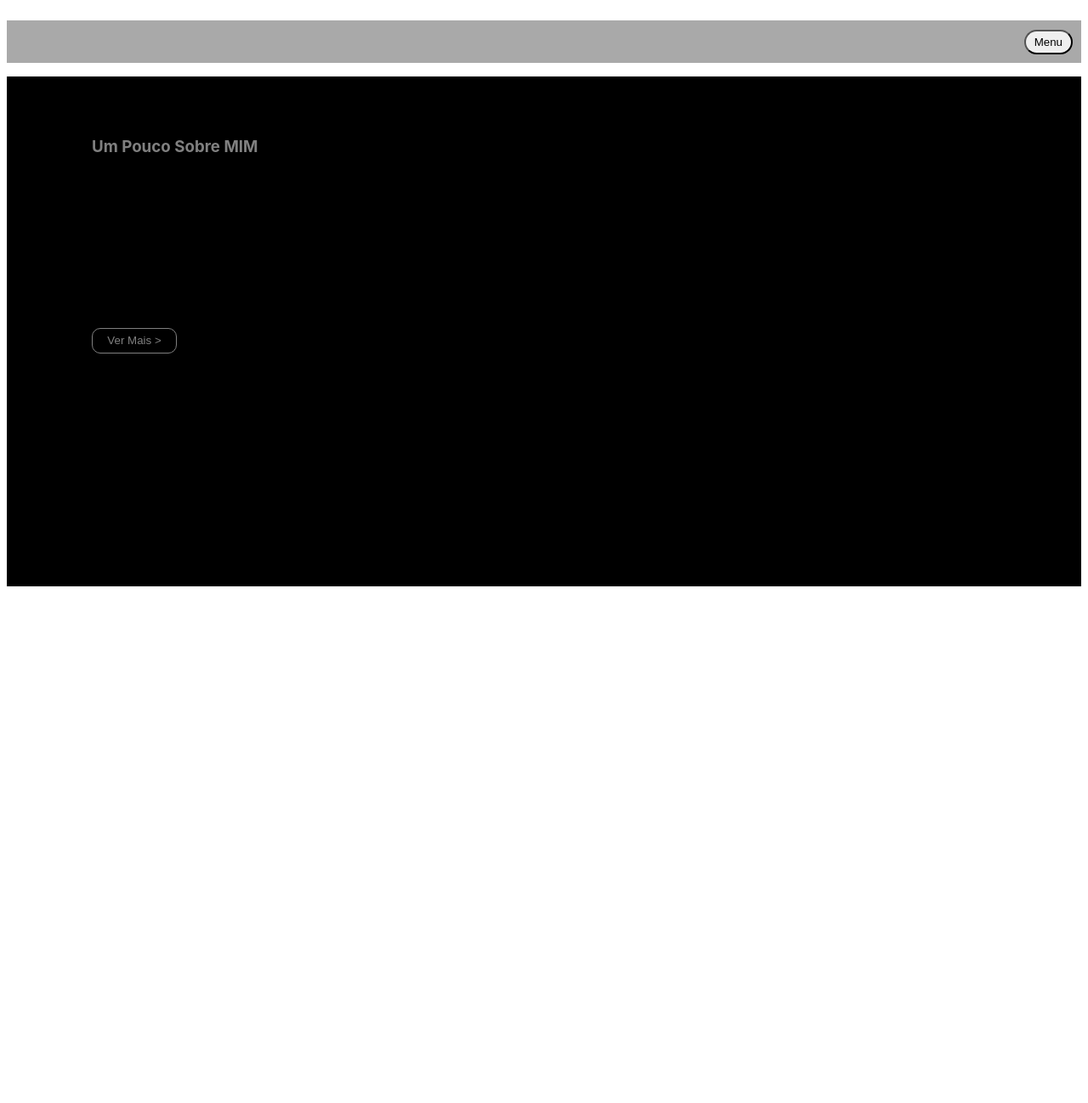
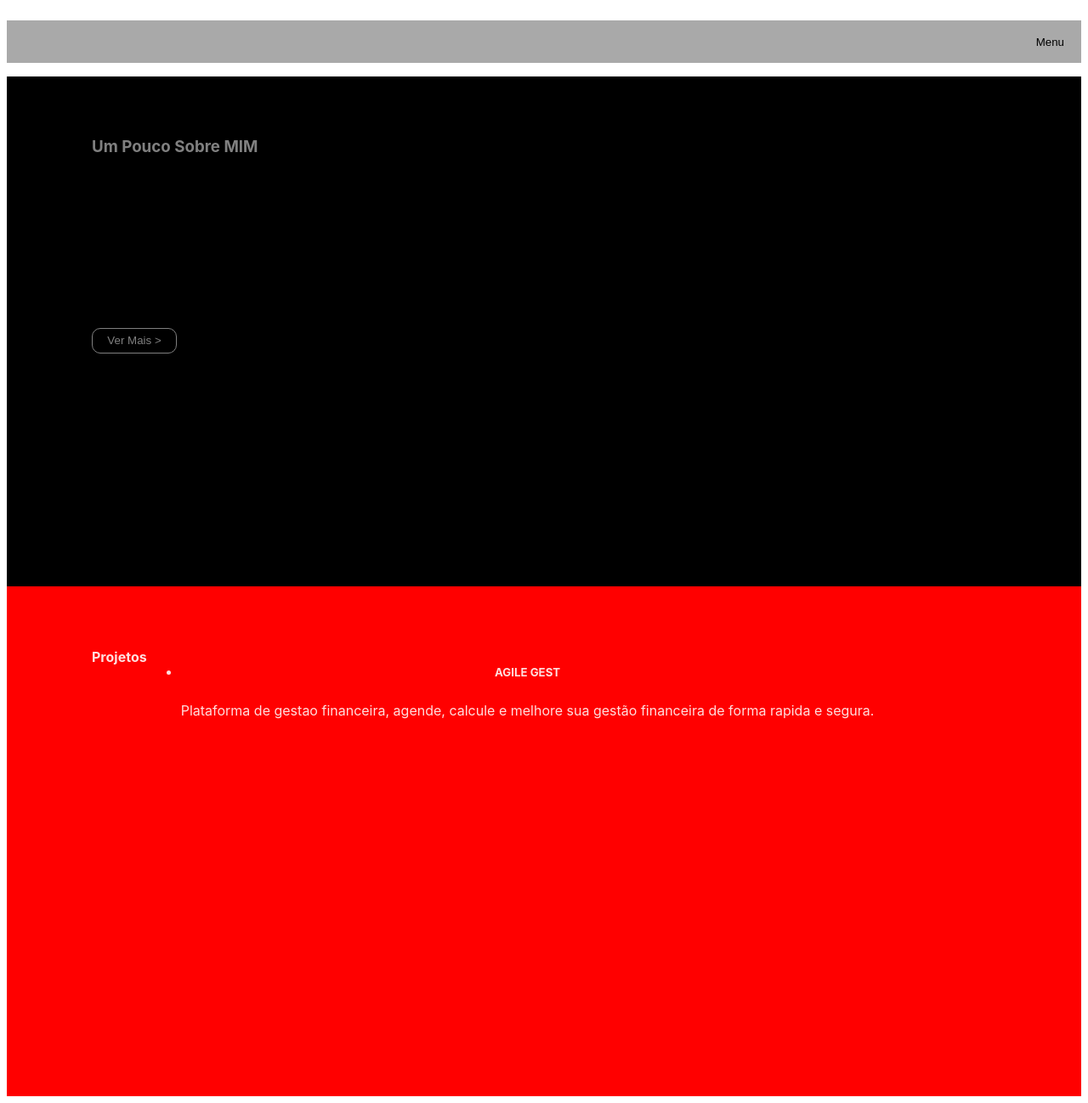
Before and after one commit to matheusjean28/cv, a React (Vite) app: page / in a window 1280 px wide. Shown: the whole page at 85% size. Before the commit the page ends 800 px from the top, so only its background shows below. Built offline with nearby package versions, Linux system fonts and the light colour scheme.

Commit message:
<Feat> (Header, AboutMe) : Add new component

```diff
--- a/src/App.jsx
+++ b/src/App.jsx
@@ -1,12 +1,14 @@
 import './App.css'
 import Header from './Components/Header'
 import AboutMe from './Components/AboutMe'
+import Projects from './Components/Projects'
 function App() {
 
   return (
     <>
     <Header/>
     <AboutMe/>
+    <Projects/>
     </>
   )
 }
--- /dev/null
+++ b/src/Components/Projects.jsx
@@ -0,0 +1,22 @@
+import React from "react";
+import './Styles/StylesProjects.css'
+export default function Projects() {
+    return (
+        <>
+            <div className="Projects">
+                <h4>Projetos</h4>
+                <ul>
+                    <li>
+                        <h5>AGILE GEST</h5>
+                        <p>
+                            Plataforma de gestao financeira,
+                            agende, calcule e melhore sua
+                            gestão financeira de forma rapida e segura.
+                        </p>
+                    </li>
+                </ul>
+            </div>
+        </>
+
+    )
+}
--- a/src/Components/Styles/StylesHeader.css
+++ b/src/Components/Styles/StylesHeader.css
@@ -12,10 +12,12 @@
 .BtnPosition {
   position: absolute;
   right: 10px;
-  border-radius: 15px;
+  background: none;
+  border: none;
   padding: 5px 10px;
 }
 
+/* media query area */
 @media screen and (max-width: 600px) {
   .UlStyle {
     height: 50px;
--- /dev/null
+++ b/src/Components/Styles/StylesProjects.css
@@ -0,0 +1,7 @@
+.Projects {
+  display: flex;
+  background-color: red;
+  padding: 50px 100px;
+  height: 500px;
+  max-height: 500px;
+}
```
Also changed, not shown: src/Components/Styles/utils.css (+3 -4 lines).
